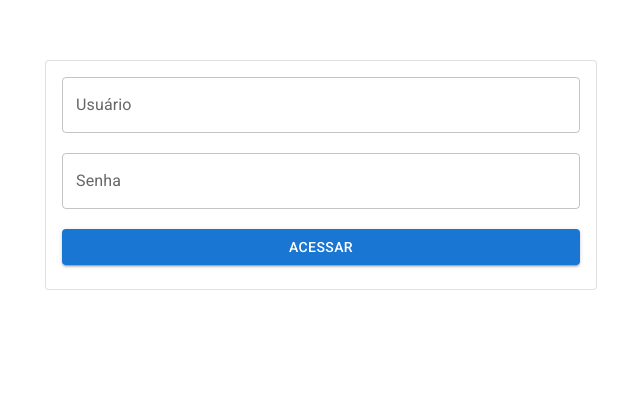
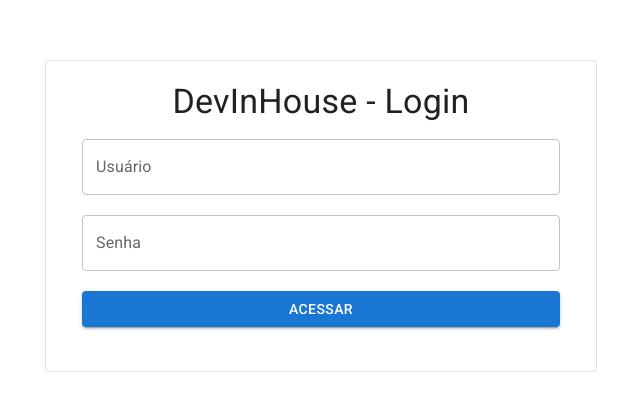
Before and after one commit to DEVin-Softplan/unit-tests, a React (Create React App) app: page / in a window 1280 px wide. Shown: the part 161-572 px from the top of the page, without its empty margins (319-959 px from the left). Built offline with nearby package versions, Linux system fonts and the light colour scheme; the HTML template or start-up script is replaced by a standard one.

Commit message:
feat: add title

```diff
--- a/src/components/Login/Login.js
+++ b/src/components/Login/Login.js
@@ -1,6 +1,6 @@
 import { useState } from 'react';
 
-import { CardContent, Button } from '@mui/material';
+import { CardContent, Button, Typography } from '@mui/material';
 import { CardStyled, TextFieldStyled } from './Login.styles';
 
 export const Login = ({ onSubmit }) => {
@@ -30,6 +30,7 @@ export const Login = ({ onSubmit }) => {
 
   return (
     <CardStyled variant="outlined">
+      <Typography variant="h4">DevInHouse - Login</Typography>
       <CardContent>
         <form>
           <TextFieldStyled
--- a/src/components/Login/Login.styles.js
+++ b/src/components/Login/Login.styles.js
@@ -2,8 +2,11 @@ import { styled, Card, TextField } from '@mui/material';
 
 export const CardStyled = styled(Card)({
   display: 'flex',
+  flexDirection: 'column',
   justifyContent: 'center',
+  alignItems: 'center',
   marginTop: '40%',
+  padding: '20px',
 });
 
 export const TextFieldStyled = styled(TextField)({
```
